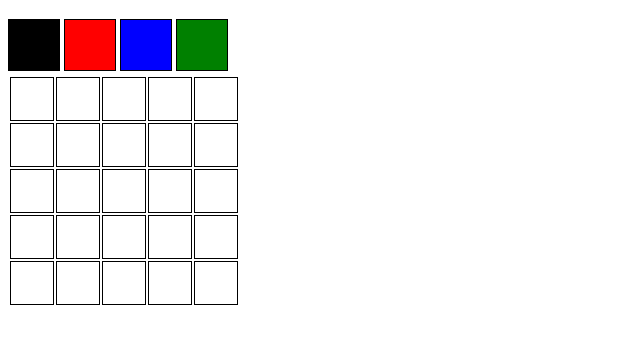
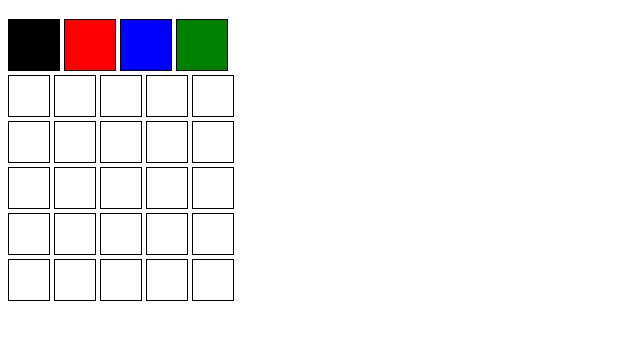
Before and after one commit to patrikbatista/Trybe-Fundamentos-05-PixelArt, a website: page index.html in a window 1280 px wide. Shown: the part 61-404 px from the top of the page, without its empty margins (0-640 px from the left). Drawn offline with Linux system fonts and the light colour scheme.

Commit message:
finalizaçao projeto

```diff
--- a/index.html
+++ b/index.html
@@ -16,47 +16,47 @@
     <div id="green" class="color"></div>
   </div>
 
-  <table id="pixel-board">
-    <tr>
-      <td class="pixel"></td>
-      <td class="pixel"></td>
-      <td class="pixel"></td>
-      <td class="pixel"></td>
-      <td class="pixel"></td>
-    </tr>
+  <div id="pixel-board">
 
-    <tr>
-      <td class="pixel"></td>
-      <td class="pixel"></td>
-      <td class="pixel"></td>
-      <td class="pixel"></td>
-      <td class="pixel"></td>
-    </tr>
+      <div class="pixel"></div>
+      <div class="pixel"></div>
+      <div class="pixel"></div>
+      <div class="pixel"></div>
+      <div class="pixel"></div>
 
-    <tr>
-      <td class="pixel"></td>
-      <td class="pixel"></td>
-      <td class="pixel"></td>
-      <td class="pixel"></td>
-      <td class="pixel"></td>
-    </tr>
 
-    <tr>
-      <td class="pixel"></td>
-      <td class="pixel"></td>
-      <td class="pixel"></td>
-      <td class="pixel"></td>
-      <td class="pixel"></td>
-    </tr>
 
-    <tr>
-      <td class="pixel"></td>
-      <td class="pixel"></td>
-      <td class="pixel"></td>
-      <td class="pixel"></td>
-      <td class="pixel"></td>
-    </tr>
-  </table>
+      <div class="pixel"></div>
+      <div class="pixel"></div>
+      <div class="pixel"></div>
+      <div class="pixel"></div>
+      <div class="pixel"></div>
+
+
+
+      <div class="pixel"></div>
+      <div class="pixel"></div>
+      <div class="pixel"></div>
+      <div class="pixel"></div>
+      <div class="pixel"></div>
+
+
+
+      <div class="pixel"></div>
+      <div class="pixel"></div>
+      <div class="pixel"></div>
+      <div class="pixel"></div>
+      <div class="pixel"></div>
+
+
+
+      <div class="pixel"></div>
+      <div class="pixel"></div>
+      <div class="pixel"></div>
+      <div class="pixel"></div>
+      <div class="pixel"></div>
+
+  </div>
   <script src="script.js"></script>
 </body>
 </html>
--- a/style.css
+++ b/style.css
@@ -28,4 +28,9 @@
   border: 1px solid black;
   width: 40px;
   height: 40px;
+  display: inline-block;
 }
+#pixel-board{
+  width: 240px;
+  height: 240px;
+}
```
